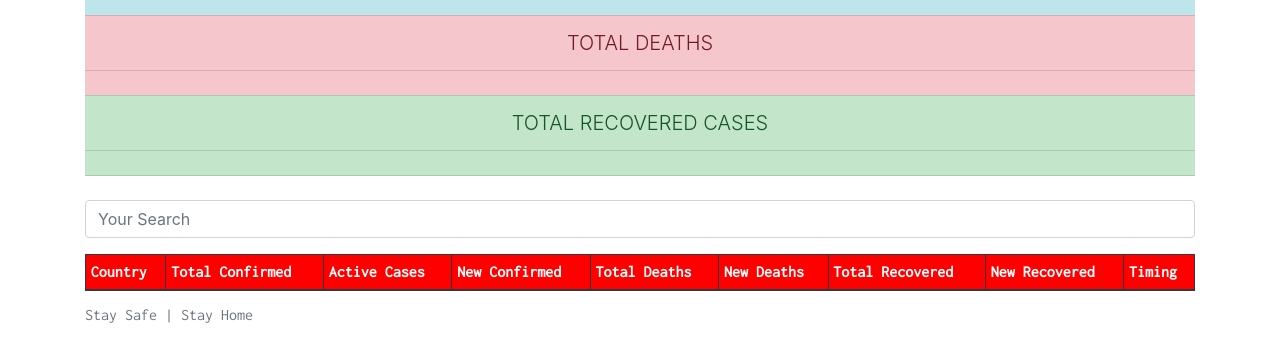
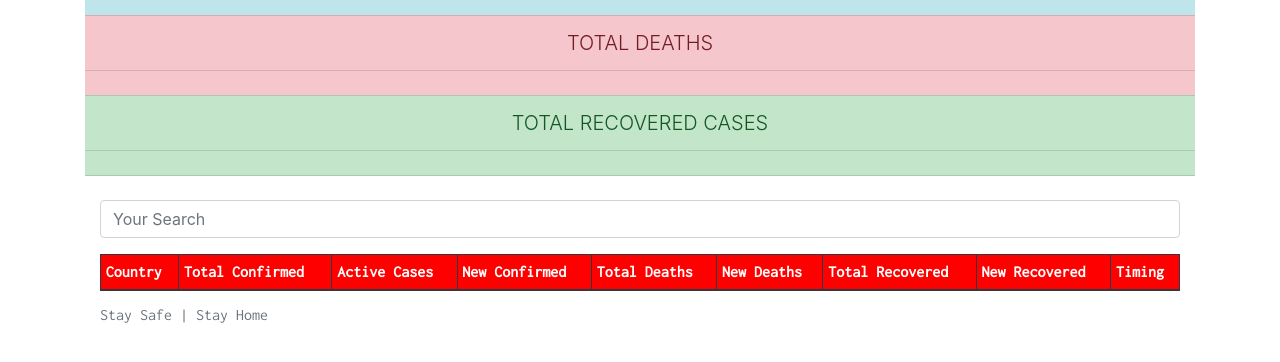
Before and after one commit to Abhishek9760/covid19pwa, a Django app: page / in a window 1280 px wide. Shown: the part 204-566 px from the top of the page. Run offline with Django 3.2, Linux system fonts and the light colour scheme; data that the repository does not hold is empty; some libraries are stand-ins or nearby versions.

Commit message:
table fix

```diff
--- a/templates/home.html
+++ b/templates/home.html
@@ -10,7 +10,7 @@
   <li class="list-group-item center list-group-item-success lead">TOTAL RECOVERED CASES </li>
   <li class="list-group-item center list-group-item-success lead">{{ data.TotalRecovered }}</li>
 </ul>
-<div class="table-responsive">
+<div class="col-xs-6 col-12">
   <form id="table-search-form">
     <div class="form-group">
       {% csrf_token %}
```
